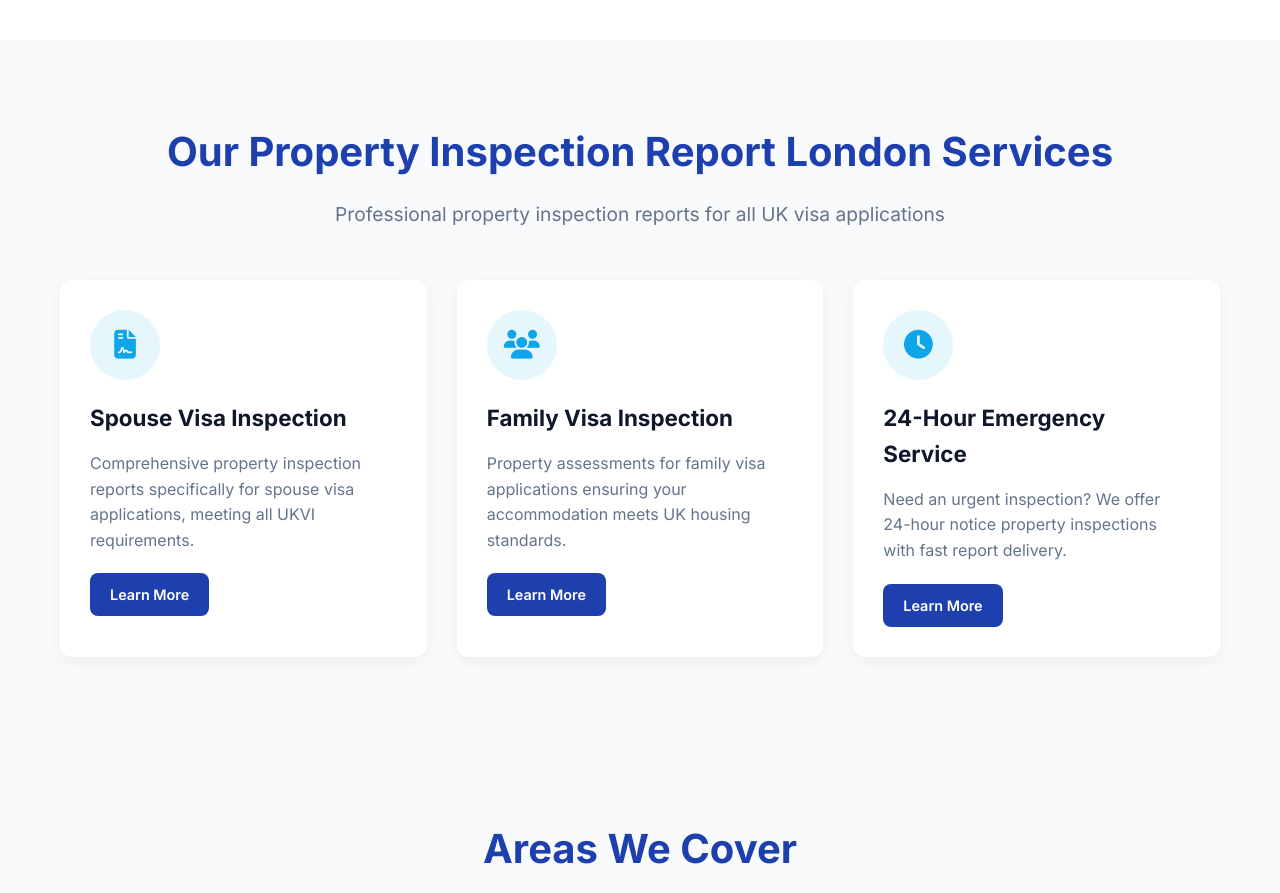
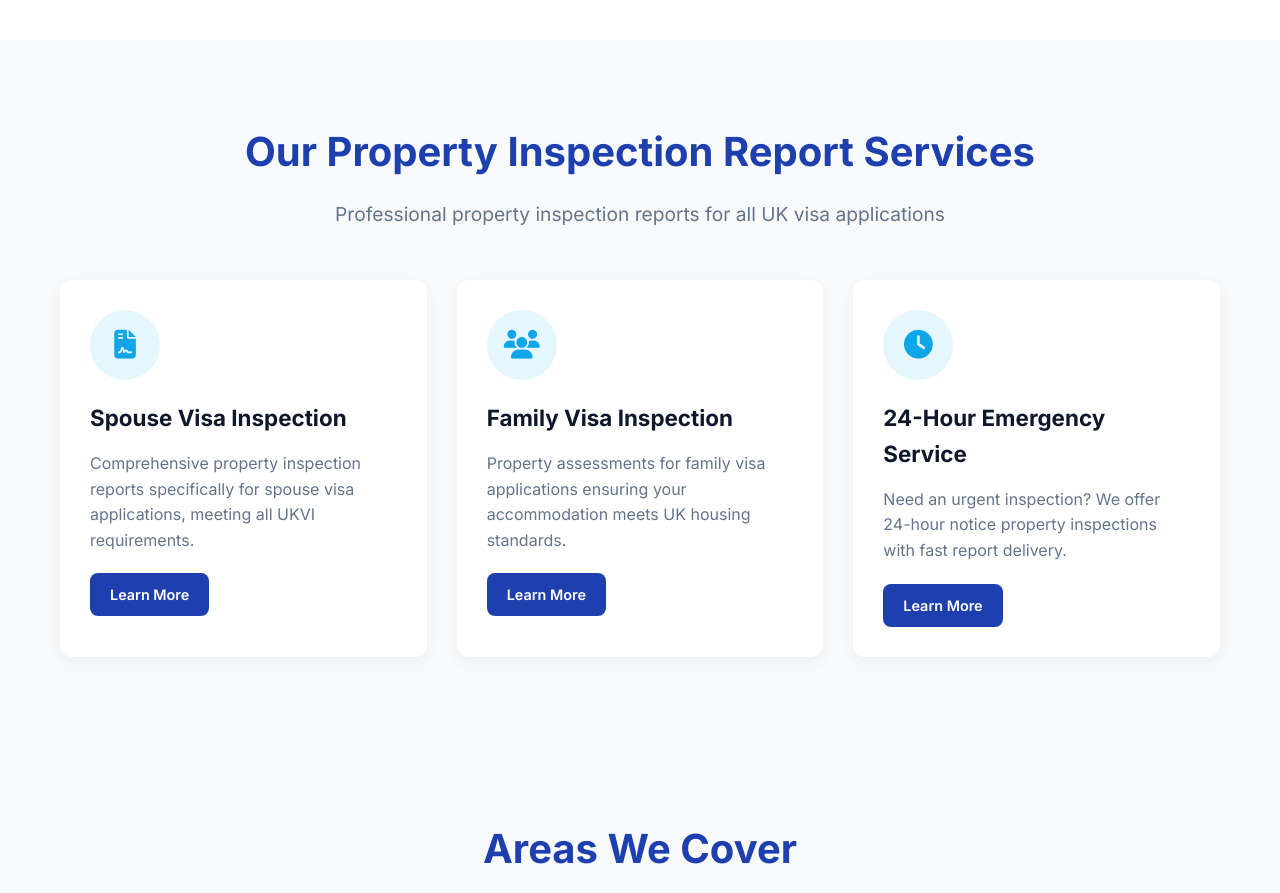
Before and after one commit to pvz89/propertyinspectionreportlondon, a plain HTML site: page index.html in a window 1280 px wide. Shown: the part 840-1733 px from the top of the page. Drawn offline with Linux system fonts and the light colour scheme.

Commit message:
Update index.html

```diff
--- a/index.html
+++ b/index.html
@@ -939,7 +939,7 @@
     <section class="services" id="services">
         <div class="container">
             <div class="section-header">
-                <h2>Our Property Inspection Report London Services</h2>
+                <h2>Our Property Inspection Report Services</h2>
                 <p>Professional property inspection reports for all UK visa applications</p>
             </div>
 
```
